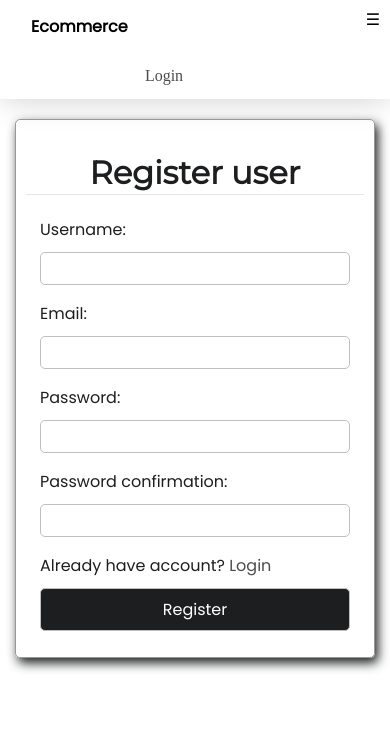
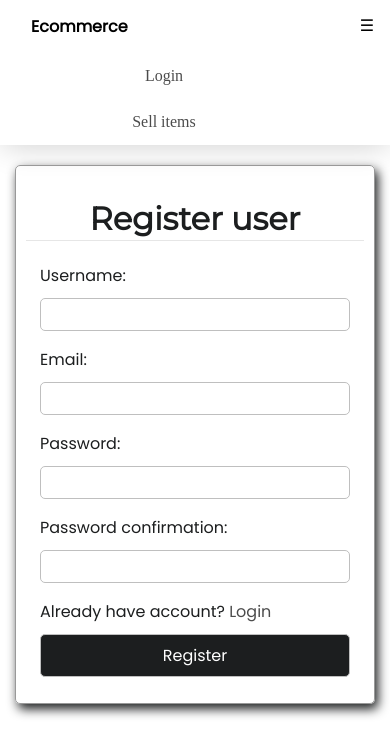
Before and after one commit to kimlimjustin/ecommerce, a Django app: page /register in a window 390 px wide, after a click that opens the changed part. Shown: the top 744 px of the page. Run offline with Django 3.2, Linux system fonts and the light colour scheme; some web fonts are replaced.

Commit message:
created sell item feature

```diff
--- a/ecommerce/settings.py
+++ b/ecommerce/settings.py
@@ -11,6 +11,7 @@ https://docs.djangoproject.com/en/3.1/ref/settings/
 """
 
 from pathlib import Path
+import os
 
 # Build paths inside the project like this: BASE_DIR / 'subdir'.
 BASE_DIR = Path(__file__).resolve().parent.parent
@@ -119,3 +120,6 @@ USE_TZ = True
 # https://docs.djangoproject.com/en/3.1/howto/static-files/
 
 STATIC_URL = '/static/'
+
+MEDIA_ROOT =  os.path.join(BASE_DIR, 'media')
+MEDIA_URL = '/media/'
--- a/ecommerce/urls.py
+++ b/ecommerce/urls.py
@@ -15,8 +15,10 @@ Including another URLconf
 """
 from django.contrib import admin
 from django.urls import path, include
+from django.conf import settings
+from django.conf.urls.static import static
 
 urlpatterns = [
     path('admin/', admin.site.urls),
     path('', include('index.urls'))
-]
+]+ static(settings.MEDIA_URL, document_root= settings.MEDIA_ROOT)
--- a/index/static/index/style.css
+++ b/index/static/index/style.css
@@ -1,3 +1,8 @@
+@import url("https://fonts.googleapis.com/css?family=Permanent+Marker");
+.form-error{
+    font-family: "Permanent Marker";
+    font-weight: bold;
+}
 .top-nav{
     overflow: hidden;
 }
@@ -40,6 +45,9 @@
     font-weight: bold;
     font-family: "Poppins";
 }
+.input-username{
+    text-transform: lowercase;
+}
 
 @media only screen and (max-width: 768px){
     .nav-pp-alt{
@@ -51,8 +59,8 @@
     .nav-ham{
         display: block !important;
         position: absolute;
-        right: 10px;
-        top: 10px;
+        right: 1rem;
+        top: 1rem;
     }
     #nav-list{
         display: none;
--- a/index/templates/index/layout.html
+++ b/index/templates/index/layout.html
@@ -21,10 +21,11 @@
                     {# showing login and register if the user is not logged in #}
                     <div id="nav-list">
                         {% if not user.is_authenticated %}
-                            <a class="link" href = "{% url 'register' %}"><img src = "{% static 'Icon/Login.png' %}" class="nav-pp"><span class="nav-pp-alt">Login</span></a>
+                            <a class="link" href = "{% url 'register' %}"><img src = "{% static 'Icon/Login.png' %}" class="nav-pp" title="Login" alt="Login icon"><span class="nav-pp-alt">Login</span></a>
                         {% else %}
-                            <a class="link" href ="{% url 'logout' %}"><img src = "{% static 'Icon/Logout.jpg' %}" class="nav-pp"><span class="nav-pp-alt">Logout</span></a>
+                            <a class="link" href ="{% url 'logout' %}"><img src = "{% static 'Icon/Logout.jpg' %}" class="nav-pp" title="Logout" alt="Logout icon"><span class="nav-pp-alt">Logout</span></a>
                         {% endif %}
+                        <a class="link" href="{% url 'sell_item' %}"><img src = "{% static 'Icon/add.png' %}" class="nav-pp" title = "Sell items" alt = "Sell items icon"><span class="nav-pp-alt">Sell items</span></a>
                     </div>
                 </div>
             </div>
--- a/index/templates/index/register.html
+++ b/index/templates/index/register.html
@@ -1,24 +1,31 @@
 {% extends 'index/layout.html' %}
+{# change title #}
+{% block title %}Register | ecommerce{% endblock %}
 {% block body %}
 <div class="container">
     <form class="box box-shadow text-dark margin-top-bottom" action = "{% url 'register' %}" method = "POST">
         <h1 class="box-title">Register user</h1>
         {% csrf_token %}
+        {% if message %}
+        <div class="form-group">
+            <p class="form-error text-danger">{{message}}</p>
+        </div>
+        {% endif %}
         <div class="form-group">
             <p class="form-label">Username:</p>
-            <input type="text" class="form-control" name="username">
+            <input type="text" class="form-control input-username" name="username" required>
         </div>
         <div class="form-group">
             <p class="form-label">Email:</p>
-            <input type="emsil" class="form-control" name="email">
+            <input type="emsil" class="form-control" name="email" required>
         </div>
         <div class="form-group">
             <p class="form-label">Password:</p>
-            <input type="password" class="form-control" name="password">
+            <input type="password" class="form-control" name="password" required>
         </div>
         <div class="form-group">
             <p class="form-label">Password confirmation:</p>
-            <input type="password" class="form-control" name="confirmation">
+            <input type="password" class="form-control" name="confirmation" required>
         </div>
         <div class="form-group">
             <p class="form-label">Already have account? <a class="link" href = "{% url 'login' %}">Login</a></p>
--- a/index/urls.py
+++ b/index/urls.py
@@ -5,5 +5,6 @@ urlpatterns = [
      path('', views.index, name="index"),
      path('logout', views.logout_view, name="logout"),
      path('login', views.login_view, name="login"),
-     path('register', views.register, name="register")
+     path('register', views.register, name="register"),
+     path('create', views.sell_item, name="sell_item")
 ]
--- a/index/views.py
+++ b/index/views.py
@@ -3,7 +3,7 @@ from django.http import HttpResponse, HttpResponseRedirect, JsonResponse
 from django.contrib.auth import authenticate, login, logout
 from django.urls import reverse
 from django.db import IntegrityError
-from .models import User
+from .models import User, Items
 
 #Home page
 def index(request):
@@ -58,3 +58,19 @@ def logout_view(request):
     #Logout the user
     logout(request)
     return HttpResponseRedirect(reverse('index'))
+
+def sell_item(request):
+    if not request.user.is_authenticated:
+        return HttpResponseRedirect(reverse('login'))
+    if request.method == "POST":
+        name = request.POST["item-name"]
+        description = request.POST["item-description"]
+        image = request.FILES["image"]
+        price = int(request.POST["price"])
+        if price < 0:
+            return render(request, "index/create.html", {
+                "message": "Invalid price"
+            })
+        item = Items(name = name, description = description, image = image, seller = request.user, price = price)
+        item.save()
+    return render(request, "index/create.html")
```
Also changed, not shown: index/models.py (+10 -0 lines), index/templates/index/create.html (added, +32 -0 lines), index/templates/index/login.html (+5 -3 lines), index/migrations/0002_items.py (added), index/static/Icon/add.png (added), 1 other file.
